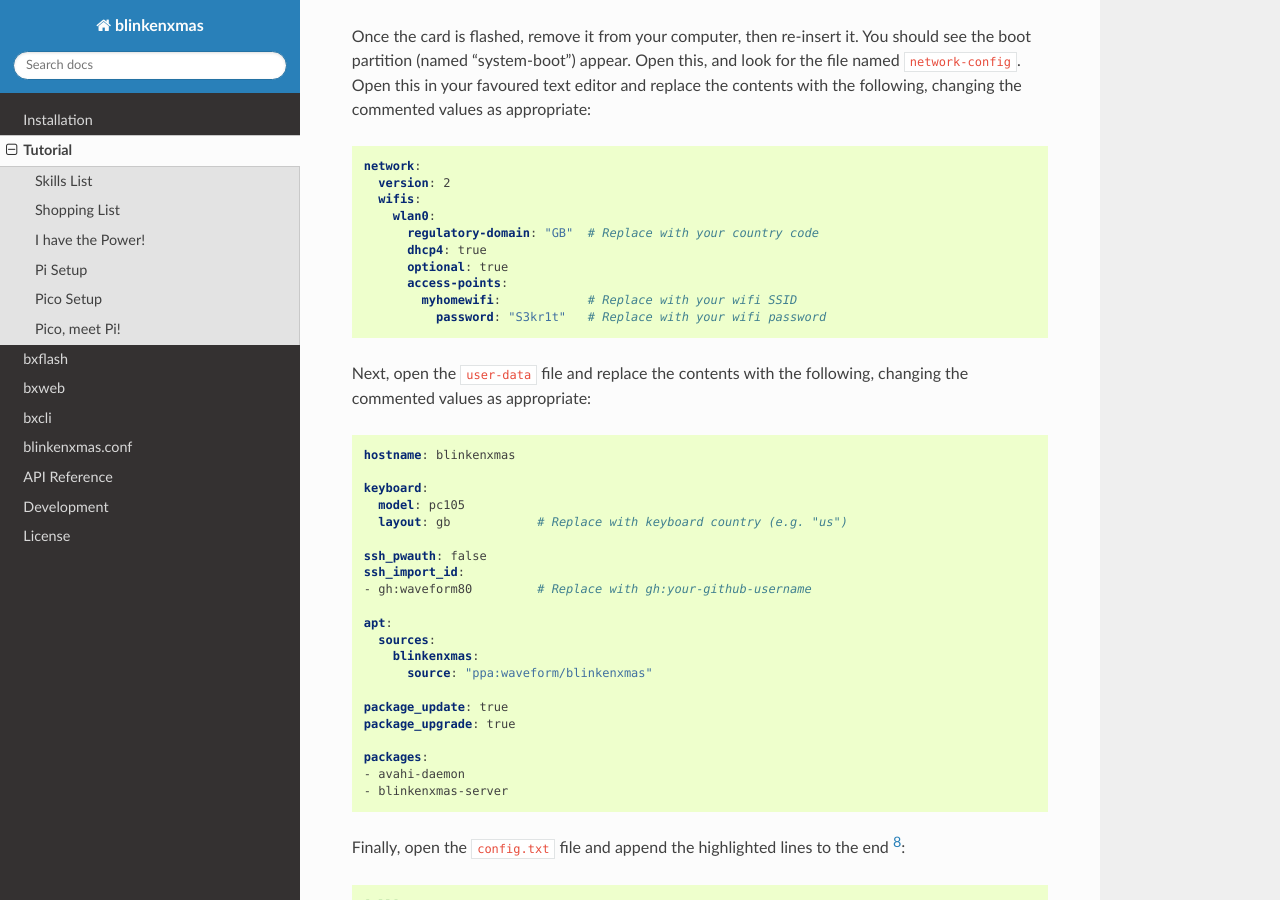
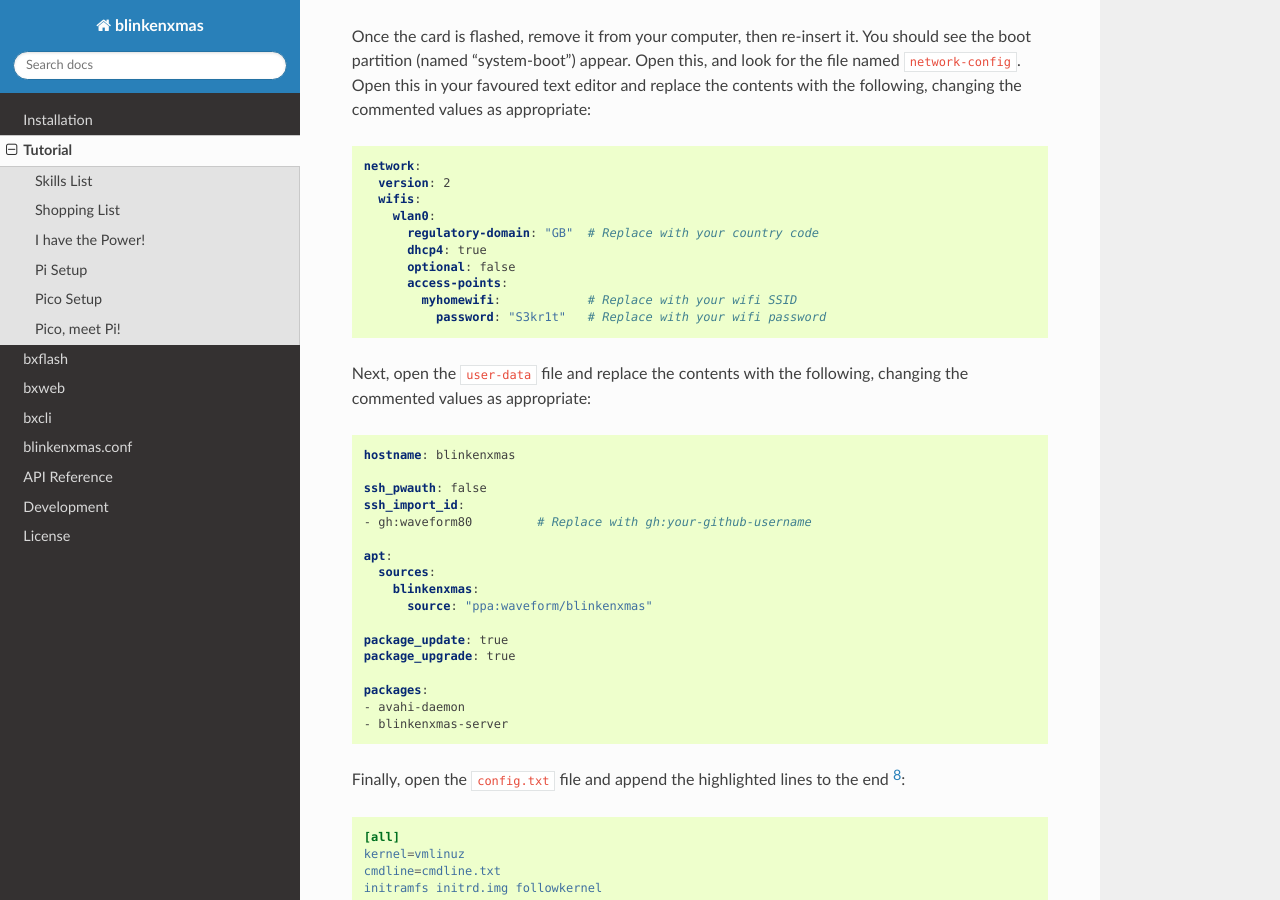
Before and after one commit to waveform80/blinkenxmas, a Sphinx documentation site: the page built from docs/tutorial.rst, in a window 1280 px wide and 900 px high, scrolled down 3813 px. Built offline with Sphinx 7.4.7 and the Read the Docs theme 3.1.0, drawn with Linux system fonts in a browser that asks for light colours; formulas are drawn with MathJax 3; pages that are not in the unit, such as notebooks, are missing from menus.

Commit message:
Network must not be optional
The seed is pulling things from the network, so must wait for the
network to come online

```diff
--- a/docs/tutorial.rst
+++ b/docs/tutorial.rst
@@ -190,7 +190,7 @@
         wlan0:
           regulatory-domain: "GB"  # Replace with your country code
           dhcp4: true
-          optional: true
+          optional: false
           access-points:
             myhomewifi:            # Replace with your wifi SSID
               password: "S3kr1t"   # Replace with your wifi password
@@ -201,10 +201,6 @@
 .. code-block:: yaml
 
     hostname: blinkenxmas
-
-    keyboard:
-      model: pc105
-      layout: gb            # Replace with keyboard country (e.g. "us")
 
     ssh_pwauth: false
     ssh_import_id:
```
